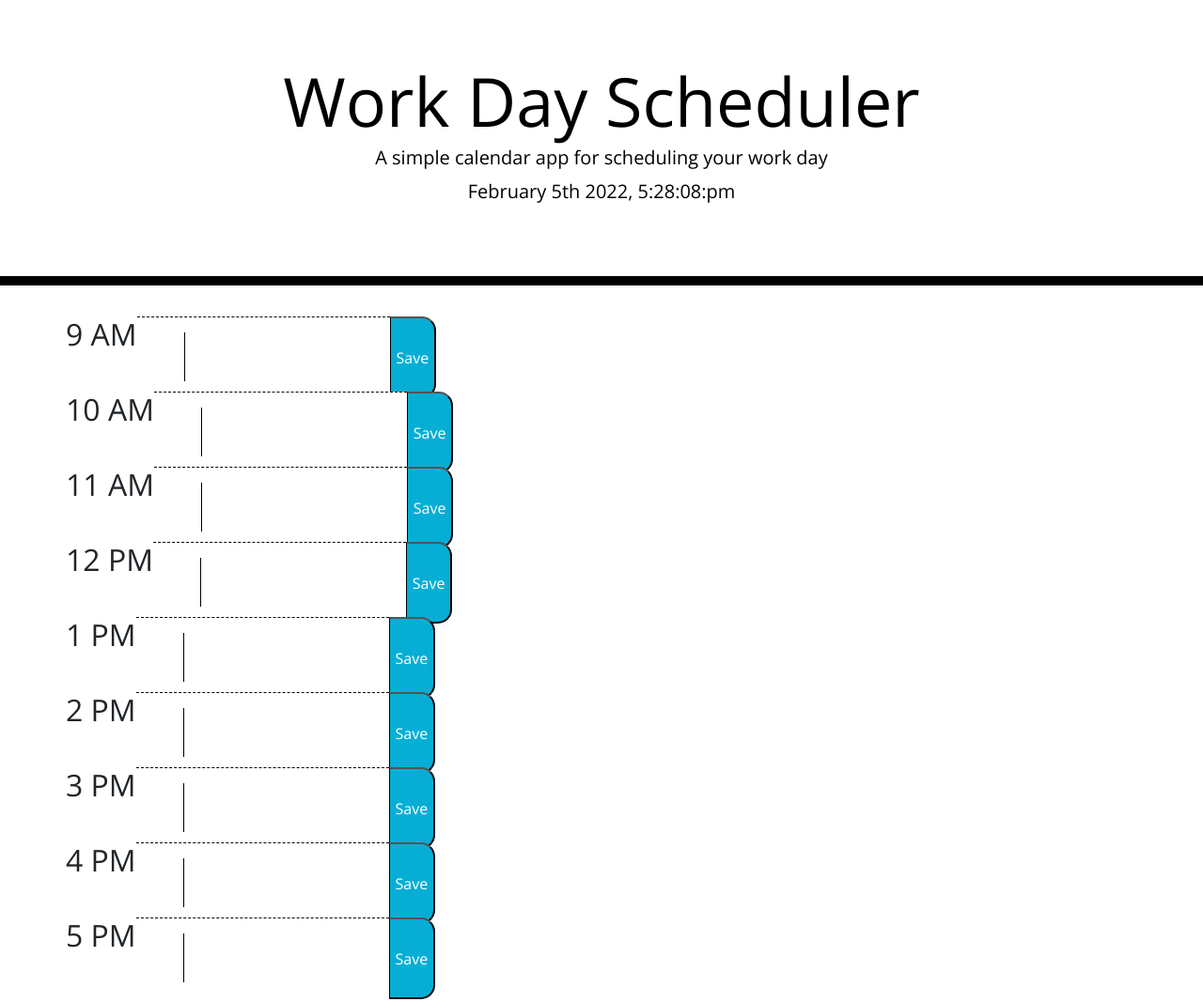
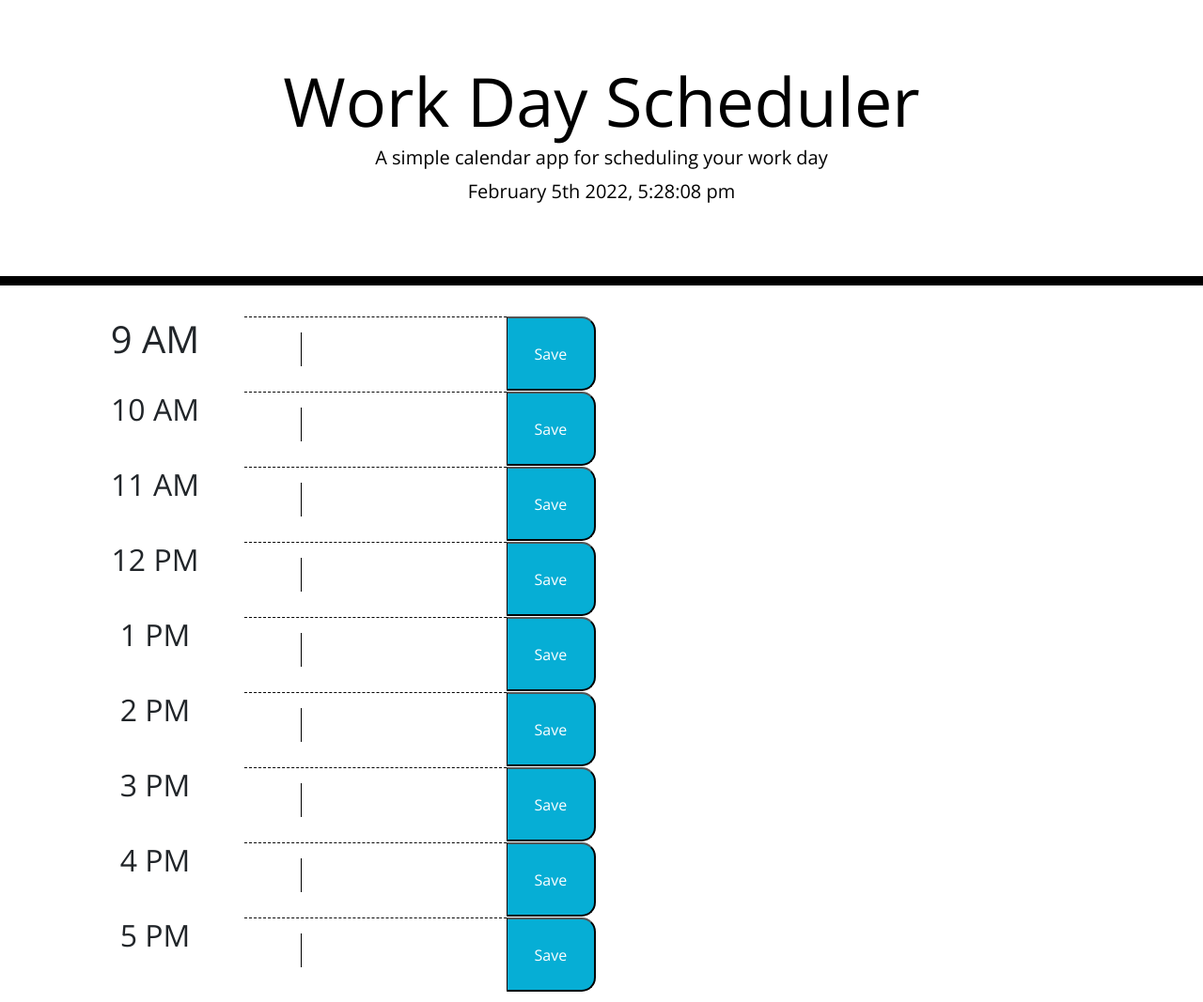
Before and after one commit to pciongoli/pc-work-day-scheduler, a plain HTML site: page index.html in a window 1280 px wide. Shown: the whole page at 94% size. Drawn offline with nearby package versions, Linux system fonts and the light colour scheme.

Commit message:
updated container elements and created js variables for each id

```diff
--- a/assets/js/script.js
+++ b/assets/js/script.js
@@ -1,11 +1,32 @@
-$(function() {});
+// put javascript code in $(document).ready(function) so that everything loads in all together
+$( document ).ready(function() {
+    var currentDayEl = moment().format('MMMM Do YYYY, h:mm:ss a');
+    // use jquery to display text
+    $("#currentDay").text(currentDayEl);
+
+    // create a variable for each hour id
+    var hour09 = $('#9-am');
+    var hour10 = $('#10-am');
+    var hour11 = $('#11-am');
+    var hour12 = $('#12-pm');
+    var hour01 = $('#1-pm');
+    var hour02 = $('#2-pm');
+    var hour03 = $('#3-pm');
+    var hour04 = $('#4-pm');
+    var hour05 = $('#5-pm');
+
+
+
+
+
+
+})
+
 
 // create a variable for each id with class time-block
 
 // link current day and time to currentDay id via moment.js
-var currentDayEl = moment().format('MMMM Do YYYY, h:mm:ss:a');
-// use jquery to display text
-$("#currentDay").text(currentDayEl);
+
 
 
 
--- a/index.html
+++ b/index.html
@@ -30,82 +30,86 @@
       <p class="lead">A simple calendar app for scheduling your work day</p>
       <p id="currentDay" class="lead"></p>
     </header>
+
+
     <div class="container">
       <!-- Timeblocks go here -->
 
+      <!-- create separate div with unique id for each hour of the day-->
+
         <div id="9-am" class="time-block row">
-          <h2>9 AM</h2>
-          <div class="description hour">
-            <textarea name="task" id="task" rows="2"></textarea>
+          <h1 class="col-md-2">9 AM</h2>
+          <div class=" hour">
+            <textarea class="description col-md-9" id="task" rows="1"></textarea>
           </div>
-          <button type="button" id="save-btn" class="saveBtn saveBtn i:hover">Save</button>
+          <button type="button" id="save-btn" class="saveBtn col-md-1">Save</button>
         </div>
 
         <div id="10-am" class="time-block row">
-          <h2>10 AM</h2>
+          <h2 class="col-md-2">10 AM</h2>
           <div class="description hour">
-            <textarea name="task" id="task" rows="2"></textarea>
+            <textarea class="col-md-9" id="task" rows="1"></textarea>
           </div>
-          <button type="button" id="save-btn" class="saveBtn saveBtn i:hover">Save</button>
+          <button type="button" id="save-btn" class="saveBtn col-md-1">Save</button>
         </div>
 
         <div id="11-am" class="time-block row">
-          <h2>11 AM</h2>
+          <h2 class="col-md-2">11 AM</h2>
           <div class="description hour">
-            <textarea name="task" id="task" rows="2"></textarea>
+            <textarea class="col-md-9" id="task" rows="1"></textarea>
           </div>
-          <button type="button" id="save-btn" class="saveBtn saveBtn i:hover">Save</button>
+          <button type="button" id="save-btn" class="saveBtn col-md-1">Save</button>
         </div>
 
         <div id="12-pm" class="time-block row">
-          <h2>12 PM</h2>
+          <h2 class="col-md-2">12 PM</h2>
           <div class="description hour">
-            <textarea name="task" id="task" rows="2"></textarea>
+            <textarea class="col-md-9" id="task" rows="1"></textarea>
           </div>
-          <button type="button" id="save-btn" class="saveBtn saveBtn i:hover">Save</button>
+          <button type="button" id="save-btn" class="saveBtn col-md-1">Save</button>
         </div>
 
         <div id="1-pm" class="time-block row">
-          <h2>1 PM</h2>
+          <h2 class="col-md-2">1 PM</h2>
           <div class="description hour">
-            <textarea name="task" id="task" rows="2"></textarea>
+            <textarea class="col-md-9" id="task" rows="1"></textarea>
           </div>
-          <button type="button" id="save-btn" class="saveBtn saveBtn i:hover">Save</button>
+          <button type="button" id="save-btn" class="saveBtn col-md-1">Save</button>
         </div>
 
         <div id="2-pm" class="time-block row">
-          <h2>2 PM</h2>
+          <h2 class="col-md-2">2 PM</h2>
           <div class="description hour">
-            <textarea name="task" id="task" rows="2"></textarea>
+            <textarea class="col-md-9" id="task" rows="1"></textarea>
           </div>
-          <button type="button" id="save-btn" class="saveBtn saveBtn i:hover">Save</button>
+          <button type="button" id="save-btn" class="saveBtn col-md-1">Save</button>
         </div>
 
         <div id="3-pm" class="time-block row">
-          <h2>3 PM</h2>
+          <h2 class="col-md-2">3 PM</h2>
           <div class="description hour">
-            <textarea name="task" id="task" rows="2"></textarea>
+            <textarea class="col-md-9" id="task" rows="1"></textarea>
           </div>
-          <button type="button" id="save-btn" class="saveBtn saveBtn i:hover">Save</button>
+          <button type="button" id="save-btn" class="saveBtn col-md-1">Save</button>
         </div>
 
         <div id="4-pm" class="time-block row">
-          <h2>4 PM</h2>
+          <h2 class="col-md-2">4 PM</h2>
           <div class="description hour">
-            <textarea name="task" id="task" rows="2"></textarea>
+            <textarea class="col-md-9" id="task" rows="1"></textarea>
           </div>
-          <button type="button" id="save-btn" class="saveBtn saveBtn i:hover">Save</button>
+          <button type="button" id="save-btn" class="saveBtn col-md-1">Save</button>
         </div>
 
         <div id="5-pm" class="time-block row">
-          <h2>5 PM</h2>
+          <h2 class="col-md-2">5 PM</h2>
           <div class="description hour">
-            <textarea name="task" id="task" rows="2"></textarea>
+            <textarea class="col-md-9" id="task" rows="1"></textarea>
           </div>
-          <button type="button" id="save-btn" class="saveBtn saveBtn i:hover">Save</button>
+          <button type="button" id="save-btn" class="saveBtn col-md-1">Save</button>
         </div>
+      </div>
 
-    </div>
 
     <script src="https://code.jquery.com/jquery-3.4.1.min.js"></script>
     <script src="https://cdnjs.cloudflare.com/ajax/libs/moment.js/2.24.0/moment.min.js"></script>
```
